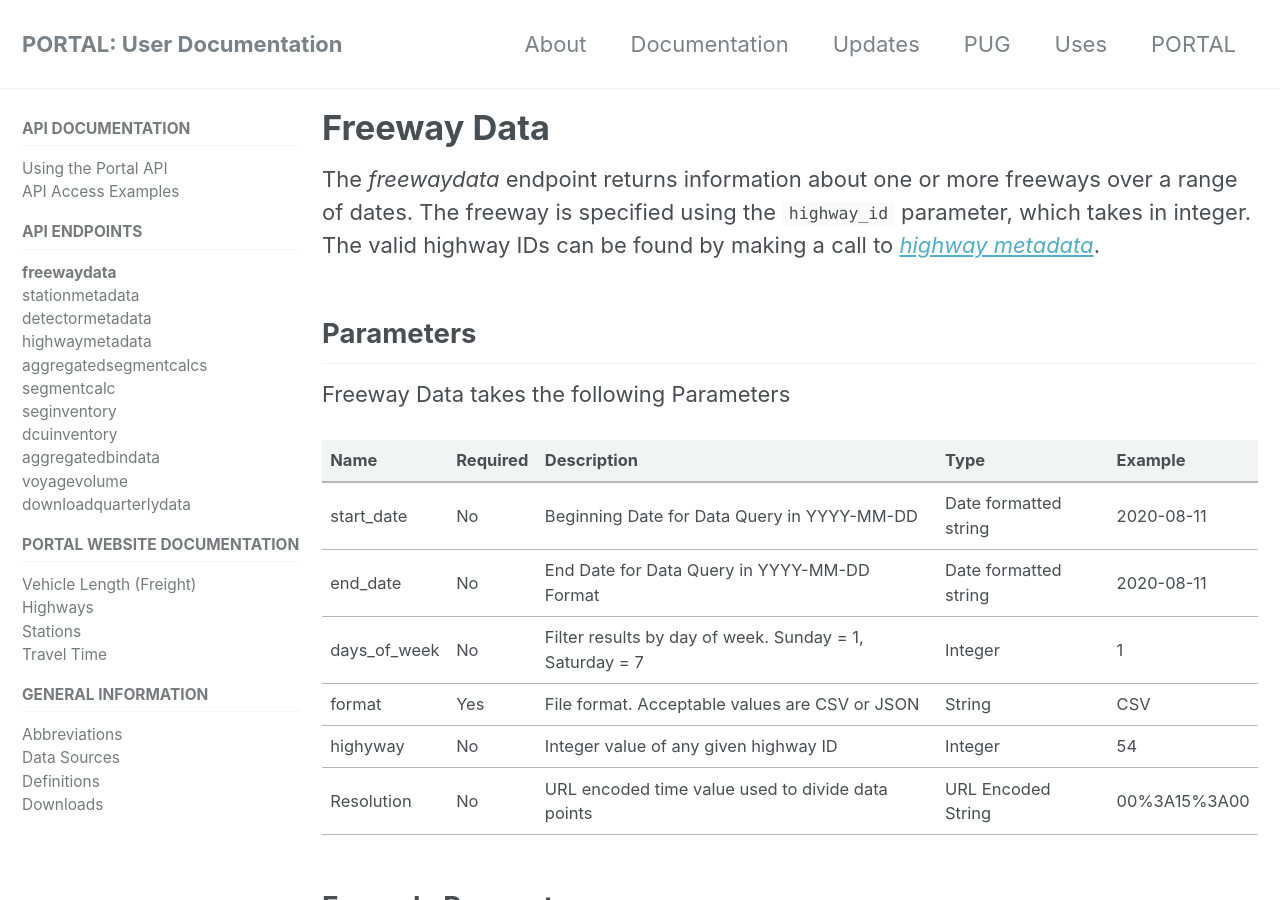
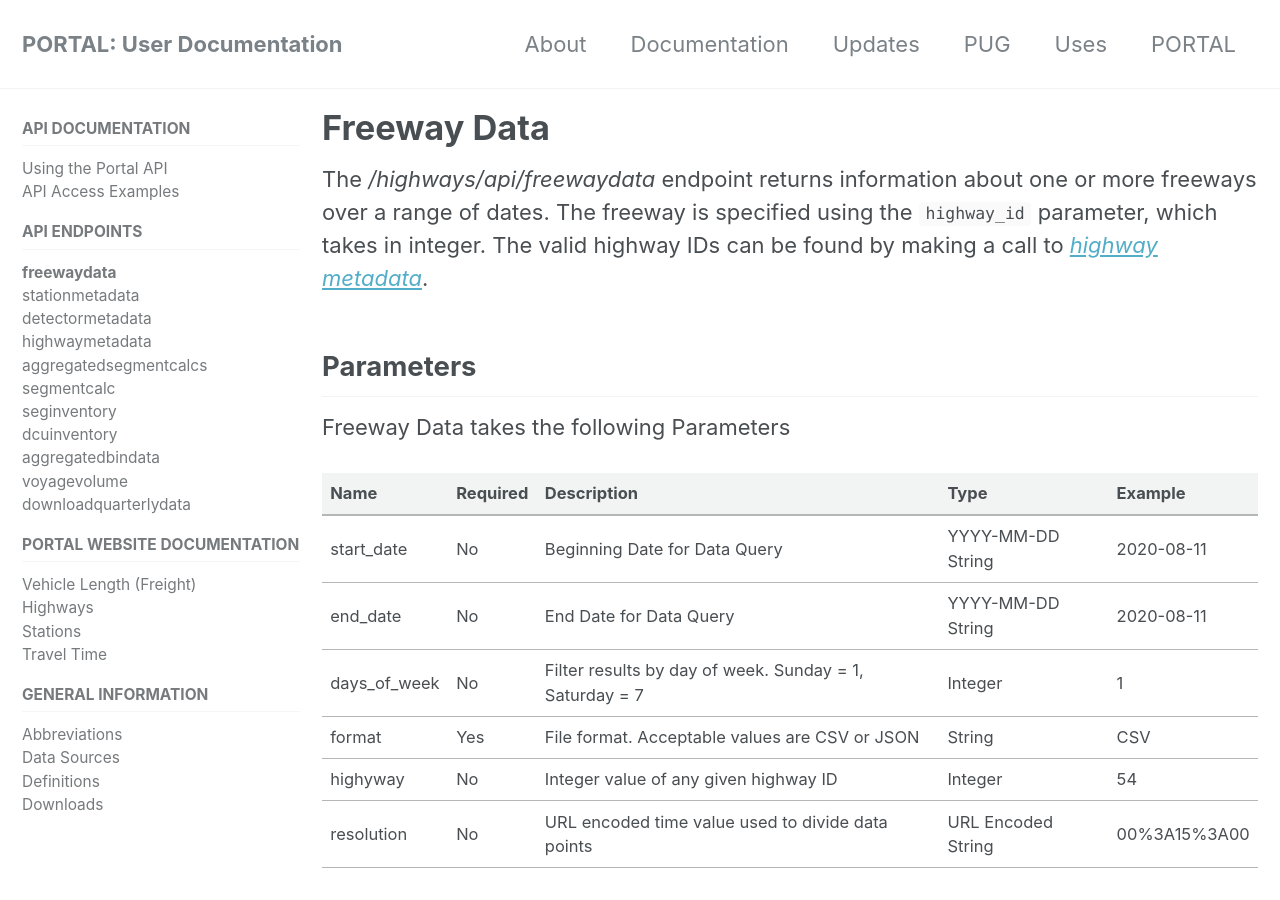
Before and after one commit to adus/portal-documentation, a Jekyll site: the page built from _documents/freewaydata.md, in a window 1280 px wide and 900 px high. Built offline with Jekyll 4.4.1, drawn with Linux system fonts in a browser that asks for light colours; nearby versions of some CDN libraries.

Commit message:
Update freewaydata.md

````diff
--- a/_documents/freewaydata.md
+++ b/_documents/freewaydata.md
@@ -1,19 +1,19 @@
 ---
 title: "Freeway Data"
 ---
-The _freewaydata_ endpoint returns information about one or more freeways over a range of dates. The freeway is specified using
+The _/highways/api/freewaydata_ endpoint returns information about one or more freeways over a range of dates. The freeway is specified using
 the `highway_id` parameter, which takes in integer. The valid highway IDs can be found by making a call to [_highway metadata_]({{ site.url }}{{ site.baseurl }}/documents/highwaymetadata/).
 ## Parameters
 Freeway Data takes the following Parameters
 
 | Name         | Required  | Description                                                            | Type                  | Example      |
 | ------------ | --------- | ---------------------------------------------------------------------- | --------------------- | ------------ |
-| start_date   | No        | Beginning Date for Data Query in YYYY-MM-DD                            | Date formatted string | 2020-08-11   |
-| end_date     | No        | End Date for Data Query in YYYY-MM-DD Format                           | Date formatted string | 2020-08-11   |
+| start_date   | No        | Beginning Date for Data Query                                          | YYYY-MM-DD String     | 2020-08-11   |
+| end_date     | No        | End Date for Data Query                                                | YYYY-MM-DD String     | 2020-08-11   |
 | days_of_week | No        | Filter results by day of week. Sunday = 1, Saturday = 7                | Integer               | 1            |
 | format       | Yes       | File format. Acceptable values are CSV or JSON                         | String                | CSV          |
 | highyway     | No        | Integer value of any given highway ID                                  | Integer               | 54           |
-| Resolution   | No        | URL encoded time value used to divide data points                      | URL Encoded String    | 00%3A15%3A00 |
+| resolution   | No        | URL encoded time value used to divide data points                      | URL Encoded String    | 00%3A15%3A00 |
 
 ## Example Request
 ```http://new.portal.its.pdx.edu:8080/highways/api/freewaydata/?start_date=2020-05-10&end_date=2020-05-16&days_of_week=2&days_of_week=5&format=csv&highway_id=3&resolution=00%3A60%3A00```
````
